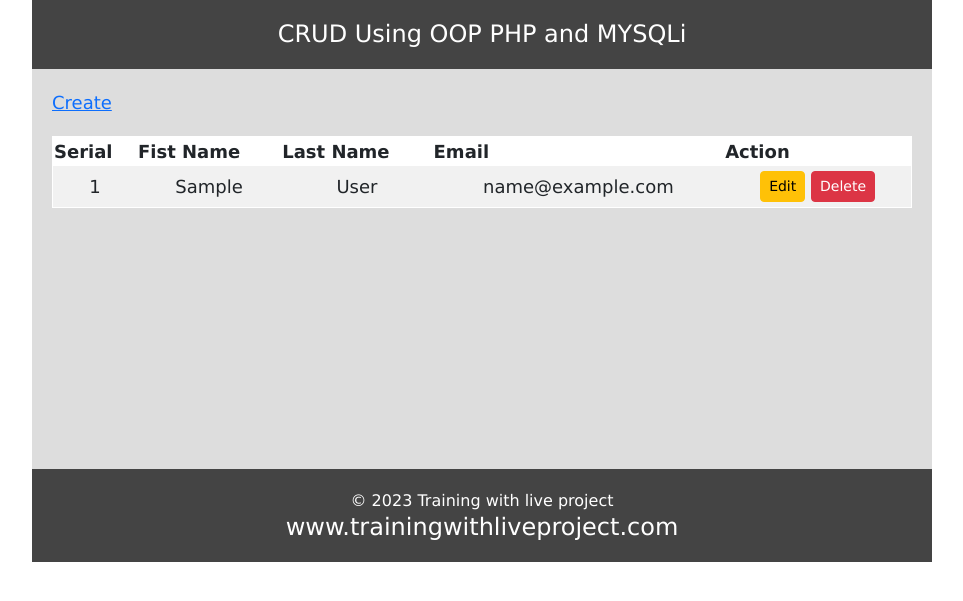
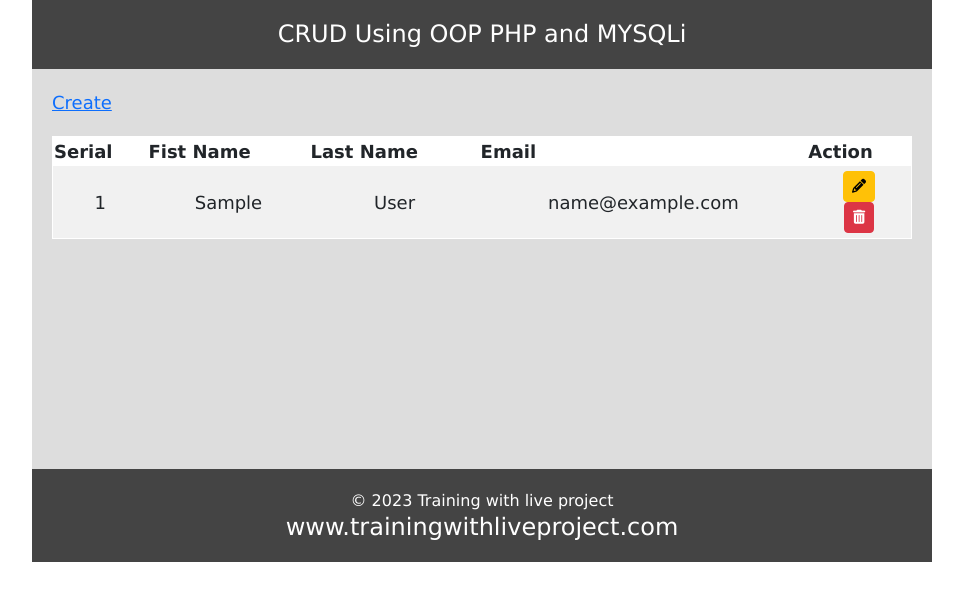
Before and after one commit to mhsharkar2011/php-ajax-crud, a PHP site: page / in a window 1280 px wide. Shown: the top 601 px of the page, without its empty margins (158-1121 px from the left). Run offline with PHP 8.4, Linux system fonts and the light colour scheme; tables that the repository leaves empty or names only in its code hold one stand-in row (values such as "Sample post").

Commit message:
Update and Delete

```diff
--- a/create.php
+++ b/create.php
@@ -32,7 +32,7 @@ if(isset($error)){
 ?>
 
 
-<form action="create.php" method="post">
+<form class="p-4" action="create.php" method="post">
 <table>
  <tr>
   <td class="form-label">First Name</td>
@@ -52,11 +52,11 @@ if(isset($error)){
   <td></td>
   <td>
   <input type="submit" name="submit" value="Submit" class="btn btn-sm btn-primary"/>
-  <input type="reset" Value="Cancel" class="btn btn-sm btn-danger" />
+  <input type="reset" Value="Clear" class="btn btn-sm btn-danger" />
   </td>
  </tr>
 
 </table>
 </form>
-<a href="index.php">Go Back</a>
+<a class="btn btn-success" href="index.php">Go Back</a>
 <?php include "footer.php"; ?>
--- a/database/Database.php
+++ b/database/Database.php
@@ -58,14 +58,13 @@ public function insert($query){
  }
 
 // Delete data
- public function delete($query){
- $delete_row = $this->link->query($query) or
-   die($this->link->error.__LINE__);
- if($delete_row){
-   return $delete_row;
- } else {
+public function delete($query){
+  $delete_row = $this->link->query($query) or die($this->link->error.__LINE__);
+  if($delete_row){
+   header("location:index.php?msg=".urlencode("Data deleted Successfully"));
+  } else {
+   die("Error: (" . $this->link->errno.")" . $this->link->error);
    return false;
+   }
   }
- }
-
 }
--- a/header.php
+++ b/header.php
@@ -10,6 +10,7 @@ $fontcolor = "#fff";
  <title>PHP OOP CRUD</title>
  <link href="https://cdn.jsdelivr.net/npm/bootstrap@5.3.1/dist/css/bootstrap.min.css" rel="stylesheet" integrity="sha384-4bw+/aepP/YC94hEpVNVgiZdgIC5+VKNBQNGCHeKRQN+PtmoHDEXuppvnDJzQIu9" crossorigin="anonymous">
 <script src="https://cdn.jsdelivr.net/npm/bootstrap@5.3.1/dist/js/bootstrap.bundle.min.js" integrity="sha384-HwwvtgBNo3bZJJLYd8oVXjrBZt8cqVSpeBNS5n7C8IVInixGAoxmnlMuBnhbgrkm" crossorigin="anonymous"></script>
+<link rel="stylesheet" href="https://cdnjs.cloudflare.com/ajax/libs/font-awesome/6.4.2/css/all.min.css" integrity="sha512-z3gLpd7yknf1YoNbCzqRKc4qyor8gaKU1qmn+CShxbuBusANI9QpRohGBreCFkKxLhei6S9CQXFEbbKuqLg0DA==" crossorigin="anonymous" referrerpolicy="no-referrer" />
 <link rel="stylesheet" href="style.css">
 </head>
 <body>
--- a/index.php
+++ b/index.php
@@ -1,7 +1,6 @@
 <?php
 
 include "header.php";
-include "database/config.php";
 include "database/Database.php";
 ?>
  <section class="maincontent">
@@ -11,9 +10,24 @@ include "database/Database.php";
     $query = "SELECT * FROM tbl_user";
     $read = $db->select($query);
  ?>
+<?php
+    if(isset($_GET['id'])){
+         $id = $_GET['id'];
+         $query = "DELETE FROM tbl_user WHERE id = $id";
+         $deleteData = $db->delete($query);
+
+         if($deleteData){
+            echo "Record with ID $id has been deleted successfully";
+         }else{
+            echo "Error: Unable to delete the record";
+         }
+      }
+
+?>
+
  <?php
     if(isset($_GET['msg'])){
-        echo "<span style='color:green'>" . $_GET['msg'] . "</span>";
+        echo "<span style='color:green'>" . $_GET['msg'] . "</span> <br>";
     }
  ?>
  <?php
@@ -43,8 +57,10 @@ while($row = $read->fetch_assoc()){
  <td><?php echo $row['last_name']; ?></td>
  <td><?php echo $row['email']; ?></td>
  <td>
-    <a class="btn btn-sm btn-warning" href="update.php?id=<?php echo urlencode($row['id']); ?>">Edit</a>
-    <a class="btn btn-sm btn-danger" href="delete.php?id=<?php echo urlencode($row['id']); ?>">Delete</a>
+    <a class="btn btn-sm btn-warning" href="update.php?id=<?php echo urlencode($row['id']); ?>"><i class="fa-solid fa-pencil"></i></a>
+    <form method="post">
+    <a class="btn btn-sm btn-danger" href="index.php?id=<?php echo urlencode($row['id']); ?>"><i class="fa-solid fa-trash-can"></i></a>
+    </form>
 </td>
 </tr>
 
```
Also changed, not shown: delete.php (added, +18 -0 lines), update.php (+7 -1 lines).
